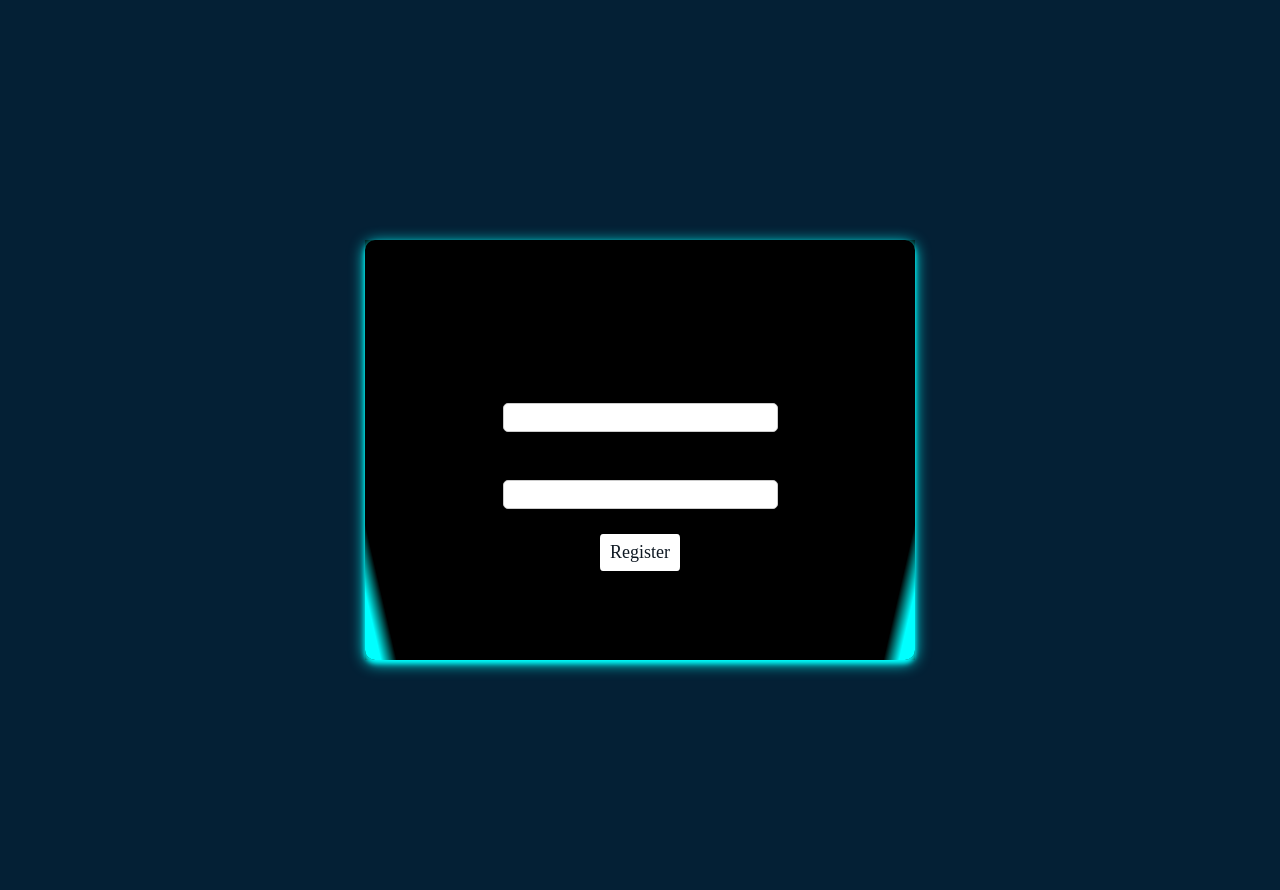
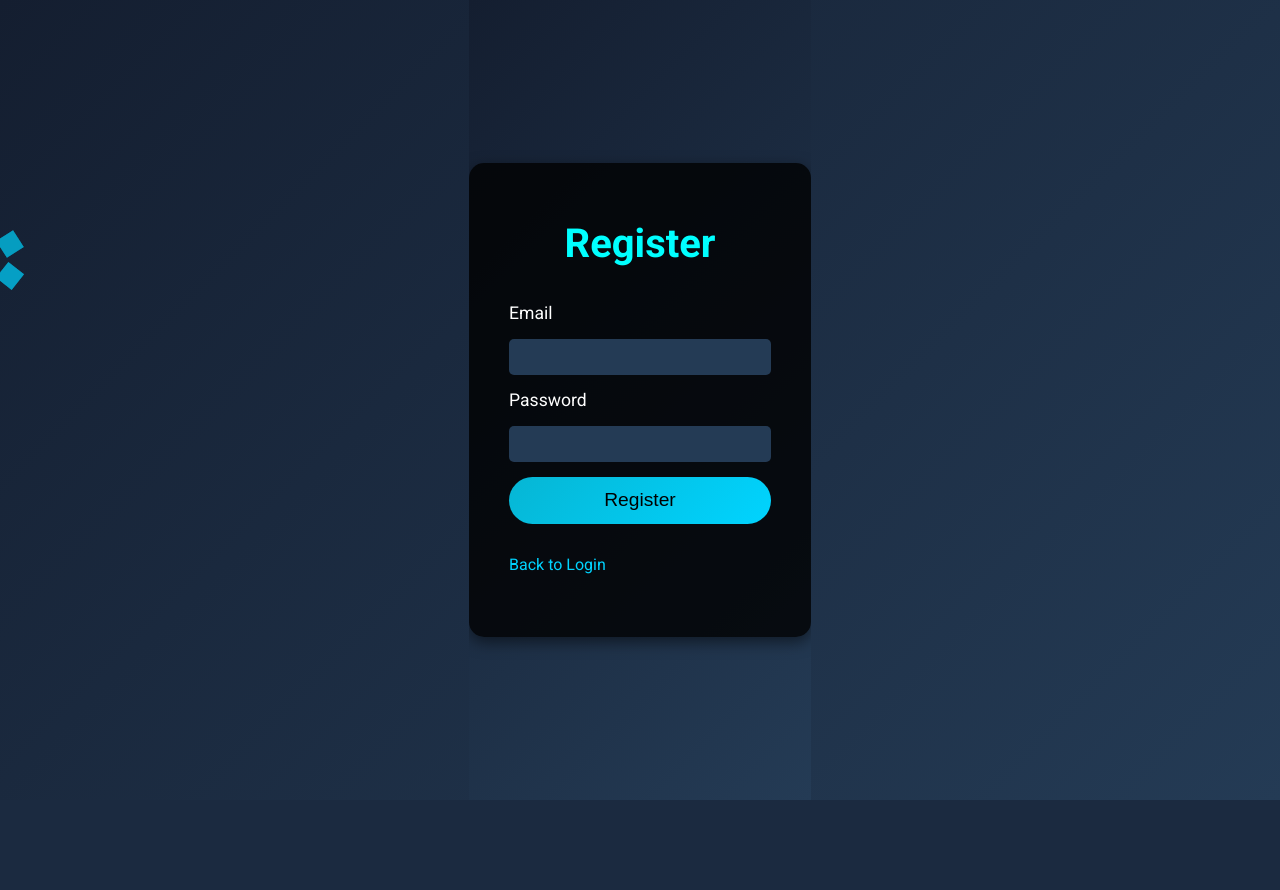
Before and after one commit to Parth301/CloudEncryption, a PHP site: page /register.php in a window 1280 px wide. After the commit the page ends 800 px from the top, so only its background shows below. Run offline with PHP 8.4, Linux system fonts and the light colour scheme.

Commit message:
Update register.php

```diff
--- a/register.php
+++ b/register.php
@@ -1,9 +1,9 @@
 <?php
 
 $servername = "localhost";
-$username = "id21931865_rishi";
-$password = "Rishi@2006";
-$dbname = "id21931865_harpcloud";
+$username = "nucfrkvh_CloudEncryp";
+$password = "tjyrXKCafhPA8pEc4bsL";
+$dbname = "nucfrkvh_CloudEncryp";
 
 $conn = new mysqli($servername, $username, $password, $dbname);
 
@@ -11,6 +11,8 @@ $conn = new mysqli($servername, $username, $password, $dbname);
 if ($conn->connect_error) {
     die("Connection failed: " . $conn->connect_error);
 }
+
+$message = ""; // Initialize message variable
 
 // Registration
 if (isset($_POST['register'])) {
@@ -22,7 +24,7 @@ if (isset($_POST['register'])) {
     $check_result = $conn->query($check_query);
 
     if ($check_result->num_rows > 0) {
-        echo '<div style="text-align: center; color: red; margin-top: 10px;"> Email already exists! Try Another Mail</div>';
+        $message = "<span class='error'>Email already exists! Try another email.</span>";
     } else {
         // Hash the password
         $hashed_password = password_hash($password, PASSWORD_DEFAULT);
@@ -30,138 +32,200 @@ if (isset($_POST['register'])) {
         // Insert new user into the database
         $insert_query = "INSERT INTO users (email, password) VALUES ('$email', '$hashed_password')";
         if ($conn->query($insert_query) === TRUE) {
-            echo '<div style="text-align: center; color: red; margin-top: 10px;">Registration Successful!</div>';
+            $message = "<span class='success'>Registration Successful!</span>";
         } else {
-            echo "Error: " . $insert_query . "<br>" . $conn->error;
+            $message = "<span class='error'>Error: " . $conn->error . "</span>";
         }
     }
 }
 
 $conn->close();
 ?>
+
 <html>
+<head>
+    <style>
+        @import url('https://fonts.googleapis.com/css2?family=Roboto:wght@300;400;700&display=swap');
+
+        html, body {
+            height: 100%;
+            margin: 0;
+            background: linear-gradient(135deg, #141E30, #243B55);
+            display: flex;
+            align-items: center;
+            justify-content: center;
+            font-family: 'Roboto', sans-serif;
+            overflow: hidden;
+        }
+
+        .login-container {
+            background: rgba(0, 0, 0, 0.8);
+            padding: 30px 40px;
+            border-radius: 15px;
+            box-shadow: 0px 5px 15px rgba(0, 0, 0, 0.5);
+            position: relative;
+            overflow: hidden;
+            transition: transform 0.5s ease, background 0.5s ease;
+            max-width: 400px;
+            width: 100%;
+        }
+
+        .login-container:hover {
+            transform: translateY(-10px);
+            background: rgba(0, 0, 0, 0.9);
+        }
+
+        .message {
+            text-align: center;
+            font-size: 1em;
+            margin-top: 10px;
+            padding: 10px;
+            border-radius: 5px;
+        }
+
+        .error {
+            color: #FF4B4B;
+            background: rgba(255, 75, 75, 0.2);
+        }
+
+        .success {
+            color: #4CAF50;
+            background: rgba(76, 175, 80, 0.2);
+        }
+
+        form {
+            display: grid;
+            gap: 15px;
+            color: #FFFFFF;
+            width: 262px;
+            height: 398px;
+        }
+
+        h1 {
+            font-size: 2.5em;
+            text-align: center;
+            color: cyan;
+            margin-bottom: 20px;
+        }
+
+        label {
+            font-size: 1.1em;
+        }
+
+        input {
+            width: 100%;
+            padding: 10px;
+            border: none;
+            border-radius: 5px;
+            background: #243B55;
+            color: #FFFFFF;
+            transition: 0.3s;
+        }
+
+        input:focus {
+            outline: none;
+            background: #364C62;
+            box-shadow: 0 0 10px cyan;
+        }
+
+        button {
+            background: linear-gradient(135deg, #06B6D4, #00D4FF);
+            color: #000000;
+            border: none;
+            padding: 12px;
+            border-radius: 25px;
+            cursor: pointer;
+            font-size: 1.2em;
+            transition: 0.3s;
+        }
+
+        button:hover {
+            background: linear-gradient(135deg, #00D4FF, #06B6D4);
+            transform: scale(1.05);
+            box-shadow: 0px 5px 15px rgba(0, 212, 255, 0.5);
+        }
+
+        a {
+            color: #00D4FF;
+            text-decoration: none;
+            transition: 0.3s;
+        }
+
+        a:hover {
+            color: cyan;
+            text-decoration: underline;
+        }
+
+        .background-animation {
+            position: absolute;
+            top: 0;
+            left: 0;
+            width: 100%;
+            height: 100%;
+            z-index: -1;
+            overflow: hidden;
+        }
+
+        .background-animation span {
+            position: absolute;
+            display: block;
+            width: 20px;
+            height: 20px;
+            background: rgba(0, 212, 255, 0.5);
+            animation: animate 25s linear infinite;
+            bottom: -150px;
+        }
+
+        @keyframes animate {
+            0% {
+                transform: translateY(0) rotate(0deg);
+                opacity: 1;
+            }
+            100% {
+                transform: translateY(-1200px) rotate(720deg);
+                opacity: 0;
+            }
+        }
+
+        .background-animation span:nth-child(odd) {
+            animation-duration: 20s;
+            animation-delay: -5s;
+        }
+
+        .background-animation span:nth-child(even) {
+            animation-duration: 30s;
+            animation-delay: -10s;
+        }
+
+    </style>
+</head>
 <body>
-   <div class="colored-section"></div>
+    <div class="background-animation">
+        <span></span>
+        <span></span>
+        <span></span>
+        <span></span>
+        <span></span>
+        <span></span>
+        <span></span>
+        <span></span>
+        <span></span>
+        <span></span>
+    </div>
     <div class="login-container">
+        <!-- Display message if exists -->
+        <?php if (!empty($message)): ?>
+            <div class="message"><?php echo $message; ?></div>
+        <?php endif; ?>
         <form action="" method="post">
-     <h1>HARP</h1>
+            <h1>Register</h1>
             <label for="email">Email</label>
             <input type="email" id="email" name="email" required>
             <label for="password">Password</label>
             <input type="password" id="password" name="password" required>
             <button type="submit" name="register">Register</button>
-     <a href="index.php">Back to login</a>
+            <p><a href="index.php">Back to Login</a></p>
         </form>
-
-
     </div>
 </body>
 </html>
-<style>
-html {
-  height: 100%;
-  background: #042035;
-  display: flex;
-  display: grid;
-  place-items: center;
-}
-
-body {
-  margin: 0px;
-  padding: 0px;
-}
-
-.login-container {
-  text-align: center;
-  background: #000000;
-  margin: 230px;
-  margin-top:240px;
-  z-index: 2;
-  display flex;
-  justify-content: space-around;
-  margin-left: 230px;
-}
-
-
-
-form {
-  width: 550px;
-  height: 420px;
-  display: grid;
-  justify-items: center;
-  align-content: center;
-  grid-template: 'auto';
-  background: linear-gradient(77deg, cyan, cyan, transparent 20%) 0 bottom/ 20% 50% no-repeat,
-    linear-gradient(-77deg, cyan, cyan, transparent 20%) right bottom/ 20% 50% no-repeat,
-    rgba(0, 0, 0, 0);
-  transition: 1s;
-  border-radius: 10px;
-  box-shadow: 0px 3px 15px cyan, 0px 3px 5px cyan;
-}
-
-form:hover {
-  background: linear-gradient(77deg, cyan, #6649df, transparent 70%) 0 bottom/ 100% 100% no-repeat,
-    linear-gradient(-77deg, cyan, #6649df, transparent 70%) right bottom/ 100% 100% no-repeat,
-    rgba(0, 0, 0, 0);
-}
-
-h1 {
-  margin-top: 5px;
-  font-size: 40px;
-  color: #000000;
-  font-family: 'regular';
-}
-
-label {
-  display: inline-block;
-  font-size: 22px;
-  margin: 11px;
-  margin-right: 20px;
-  text-align: left;
-  color: #000000;
-  font-family: 'regular';
-}
-
-input {
-  width: 50%;
-  padding: 6px;
-  border: 1px solid #ccc;
-  border-radius: 5px;
-  box-sizing: border-box;
-}
-
-button {
-  display: inline-block;
-  font-size: 18px;
-  padding: 8px 10px;
-  background: #FFFFFF;
-  border: none;
-  outline: none;
-  margin-top: 25px;
-  margin-bottom: 15px;
-  text-shadow: 0px 1px 3px white;
-  color: #0f1923;
-  border-radius: 3px/4px;
-  font-family: 'regular';
-  cursor: pointer;
-}
-
-button:hover {
-  background-color: #8A2BE2;
-}
-
-a {
-  color: #000000;
-  margin-top: 15px;
-  text-decoration: underline;
-  font-family: 'regular';
-  font-size: 20px;
-}
-
-a:hover {
-  color: #000000;
-  font-family: 'regular';
-
-}
-
-</style>
```
Lines whose indentation alone changed are shown as unchanged.
